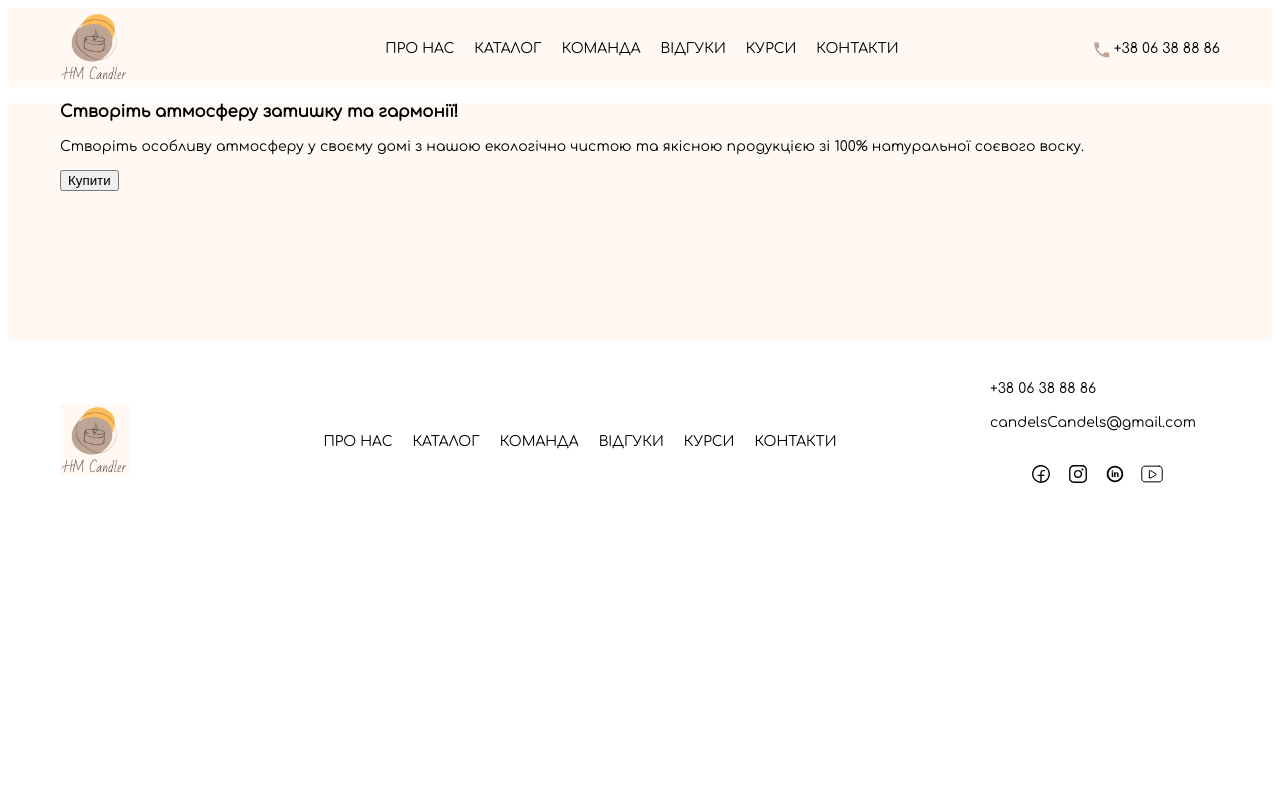
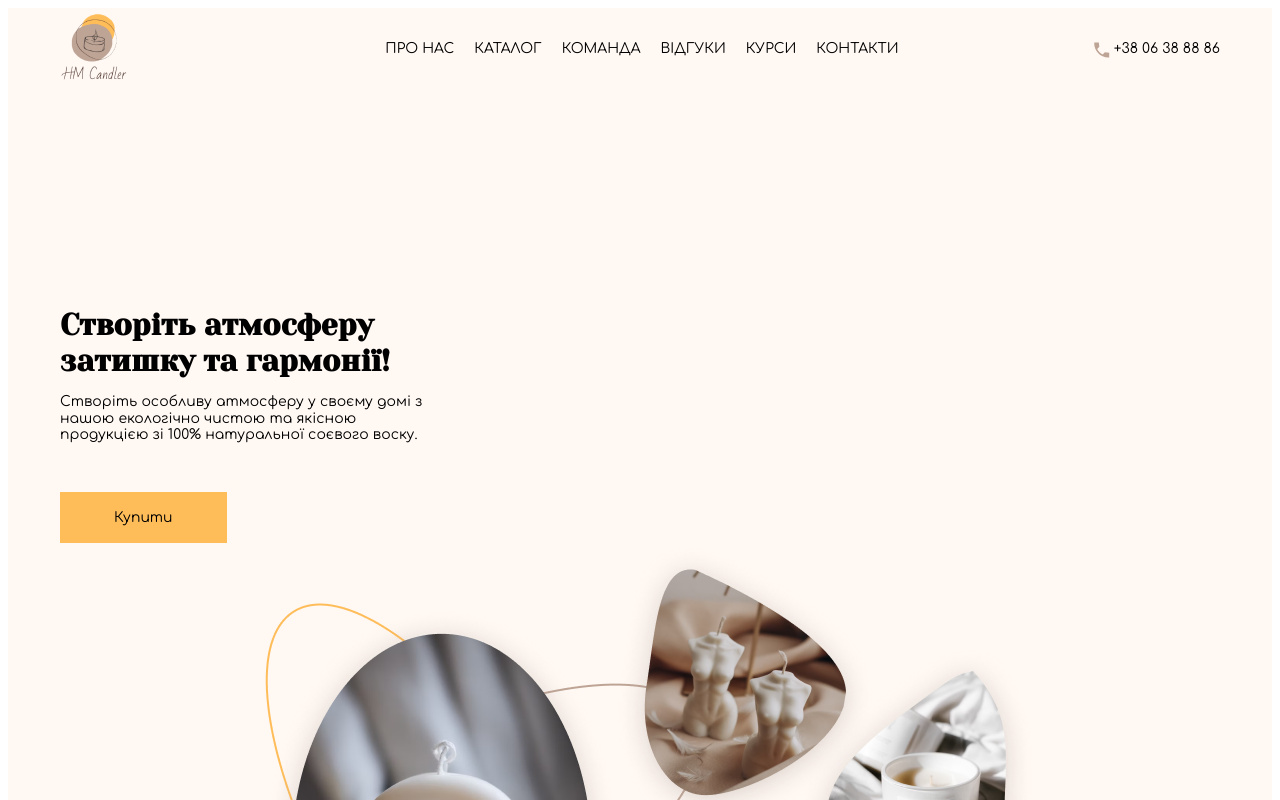
Before and after one commit to Oleg0073/Drafts, a plain HTML site: page index.html in a window 1280 px wide. Shown: the top 800 px of the page. Drawn offline with Linux system fonts and the light colour scheme.

Commit message:
to commit

```diff
--- a/index.html
+++ b/index.html
@@ -53,6 +53,7 @@
 <main class="main">
     <section class="top">
         <div class="container">
+            <div class="top__content">
                 <h3 class="top__title">
                     Створіть атмосферу затишку та гармонії!
                 </h3>
@@ -62,6 +63,11 @@
                     <button class="top__buy">
                         Купити
                     </button>
+            </div>
+            <div class="picture class=".top__img">
+                <img src="images/top-l.png" alt="">
+            </div>
+
 
         </div>
     </section>
--- a/style.css
+++ b/style.css
@@ -27,6 +27,13 @@ ul {
     list-style: none;
 }
 
+button{
+    border: none;
+    padding: 0;
+    border-radius: 0;
+    cursor: pointer;
+}
+
 .container {
     max-width: 1180px;
     padding-left: 10px;
@@ -38,10 +45,7 @@ ul {
     display: none;
     width: 30px;
     height: 25px;
-    border: none;
     border-color: transparent;
-    padding: 0;
-    border-radius: 0;
     flex-direction: column;
     justify-content: space-between;
 }
@@ -93,9 +97,35 @@ ul {
 }
 
 .top{
-    padding-bottom: 150px;
+padding: 40px 0 150px;
 }
 
+.top__content{
+    width: 370px;
+    padding-top: 150px;
+}
+
+.top__title{
+font-family: 'Yeseva One', cursive;
+font-size: 30px;
+margin-bottom: 15px;
+}
+
+.top__text{
+margin-bottom: 48px;
+}
+
+.top__buy{
+    padding: 18px 54px;
+    background: #FFBD59;
+    font-family: 'Comfortaa', cursive;
+    font-size: 14px;
+    font-family: 600;
+}
+
+.top__img{
+    position: absolute;
+}
 
 
 
```
Lines whose indentation alone changed are shown as unchanged.
